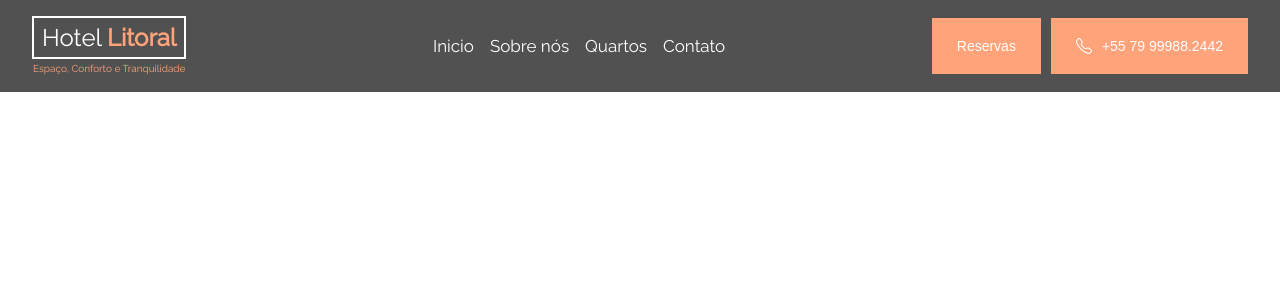
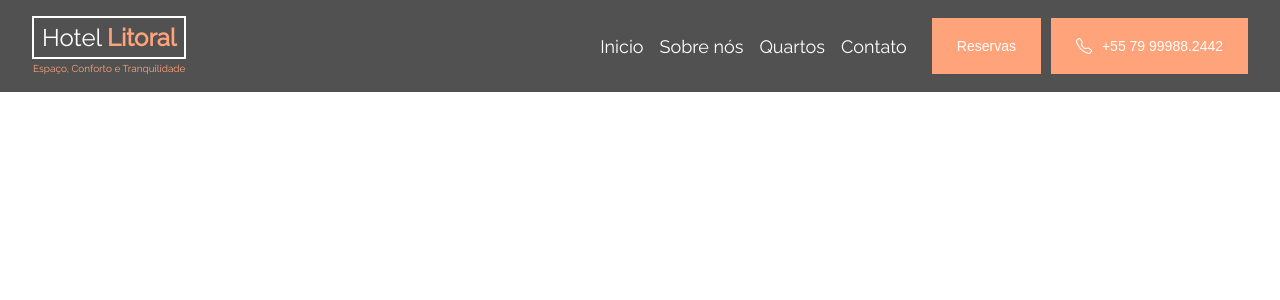
Before and after one commit to dev-lfchamorro/hotel-litoral, a React (Create React App) app: page / in a window 1280 px wide. Shown: the top 300 px of the page. Built offline with nearby package versions, Linux system fonts and the light colour scheme.

Commit message:
Responsive NavBar menu was fixed with the buttons as well

```diff
--- a/src/navigation/NavBar/index.tsx
+++ b/src/navigation/NavBar/index.tsx
@@ -15,7 +15,8 @@ const NavBar: React.FC = () => {
   const handleCloseMenu = () => setVisibleMenu("");
 
   return (
-    <>
+    <div className="nav-bar-container">
+      <div className="navigation-container">
         <Icon
           brightness={0}
           className="hamburger-menu-open"
@@ -35,12 +36,13 @@ const NavBar: React.FC = () => {
 
           <MenuOptions />
         </nav>
+      </div>
 
       <div className="buttons-container">
         <Button text="Reservas" />
         <Button iconPath={IconTelephone} text="+55 79 99988.2442" />
       </div>
-    </>
+    </div>
   );
 };
 
--- a/src/navigation/NavBar/styles.scss
+++ b/src/navigation/NavBar/styles.scss
@@ -1,21 +1,33 @@
 @import "../../assets/css/colors.scss";
 @import "../../assets/css/mixins.scss";
+
+.nav-bar-container {
+  @include flex-row-end-center;
+  gap: 25px;
+
+  .navigation-container {
+    @include flex-row-space-between-center;
 
     .hamburger-menu-open,
     .hamburger-menu-close {
       cursor: pointer;
       display: none;
     }
-
-.nav-container {
-  font-size: 17px;
   }
 
   .buttons-container {
     @include flex-row-center;
   }
+}
 
-@include mq-extra-small-device {
+// ** Media Queries ** //
+
+// ** md **
+@include mq-medium-device {
+  .nav-bar-container {
+    .navigation-container {
+      order: 1;
+
       .hamburger-menu-open,
       .hamburger-menu-close {
         display: block;
@@ -44,3 +56,16 @@
         transition: all 400ms ease;
       }
     }
+  }
+}
+
+// ** sm **
+@include mq-small-device {
+  .nav-bar-container {
+    .buttons-container {
+      display: none;
+      opacity: 0;
+      visibility: hidden;
+    }
+  }
+}
```
Lines whose indentation alone changed are shown as unchanged.
